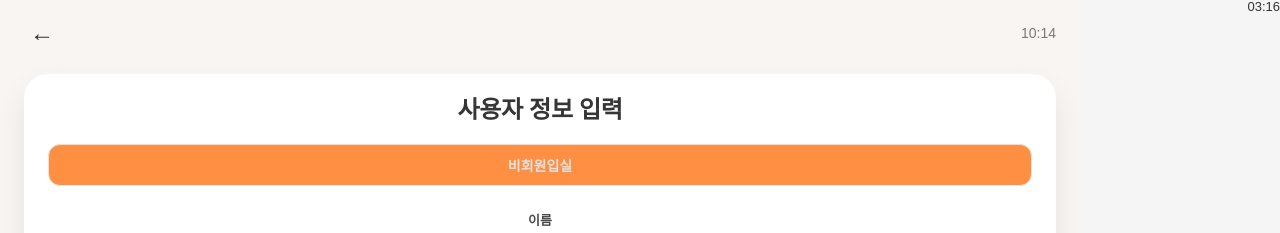
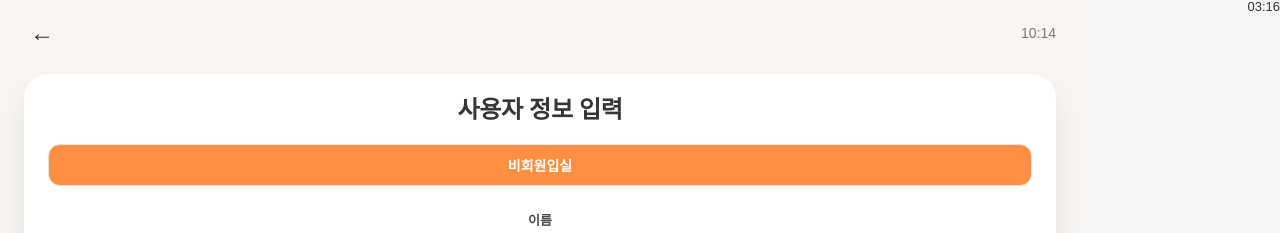
Before and after one commit to 1jinie/SCAC, a React (Create React App) app in the folder scac-front/: page /nonmember-signup in a window 1280 px wide. Shown: the top 233 px of the page. Built offline with nearby package versions, Linux system fonts and the light colour scheme; no server answers.

Commit message:
fix : 가독성 향상 작업

```diff
--- a/scac-front/src/pages/Signup/NonmemberSignup.jsx
+++ b/scac-front/src/pages/Signup/NonmemberSignup.jsx
@@ -64,13 +64,10 @@ function NonmemberSignup() {
       return;
     }
 
-    // 유효성 검사 통과 시 처리
     console.log('✅ 유효한 데이터:', formData);
 
-    // TODO: 서버에 비회원 등록 요청
     setSuccessMessage('입실 준비가 완료되었습니다!');
 
-    // 2초 후 이동
     setTimeout(() => {
       navigate('/ticket');
     }, 1500);
--- a/scac-front/src/pages/Signup/css/NonSignup.css
+++ b/scac-front/src/pages/Signup/css/NonSignup.css
@@ -53,7 +53,7 @@
   border: 1px solid #e3e3e3;
   border-radius: 12px;
   background-color: #ff8f42;
-  color: #e3e3e3;
+  color: #ffffff;
   font-size: 14px;
   font-weight: 600;
   cursor: pointer;
```
